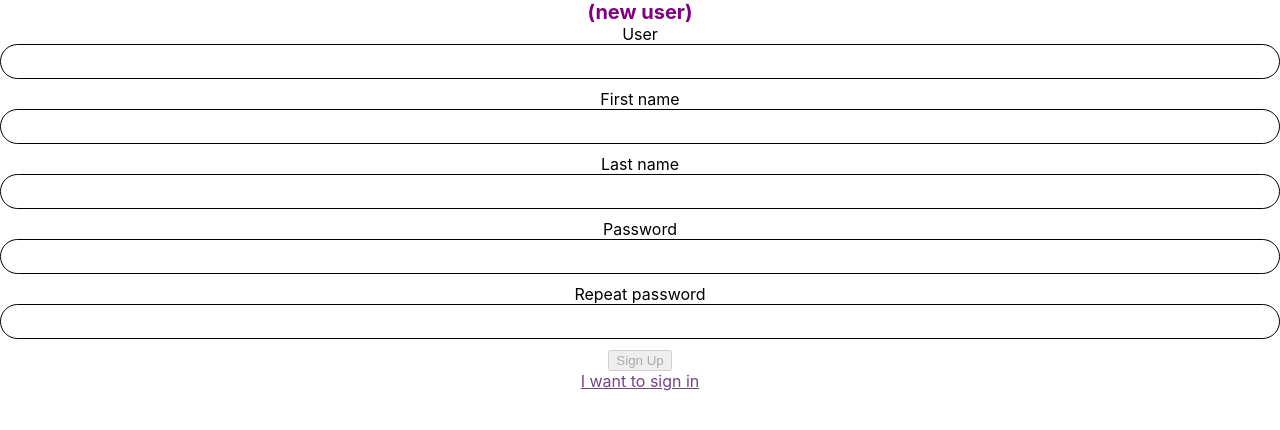
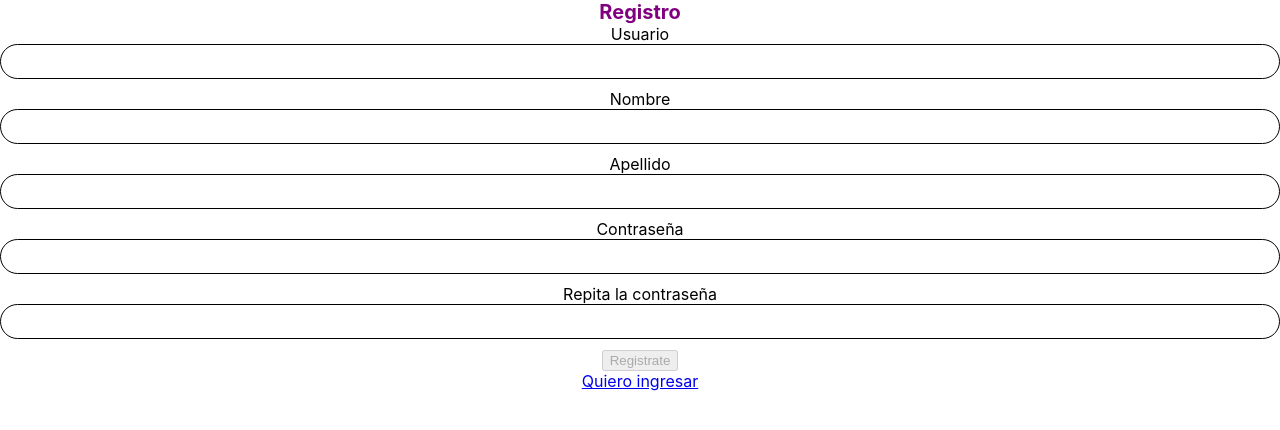
Before and after one commit to Ru922/Front-EndKaizen, a React (Create React App) app: page /createUser in a window 1280 px wide. Shown: the top 430 px of the page. Built offline with nearby package versions, Linux system fonts and the light colour scheme.

Commit message:
Unos pequeños cambios

```diff
--- a/src/Routes.js
+++ b/src/Routes.js
@@ -1,8 +1,5 @@
 import React from 'react';
-import {
-    BrowserRouter as Router,
-    Route,
-  } from "react-router-dom";
+import {BrowserRouter as Router,Route,} from "react-router-dom";
 import Login from './pages/Login/Login';
 import CreateUser from './pages/CreateUser/CreateUser';
 
--- a/src/pages/CreateUser/CreateUser.js
+++ b/src/pages/CreateUser/CreateUser.js
@@ -101,8 +101,6 @@ const CreateUser = () => {
         }
     }
 
-    let open = true;
-
     let screenWidth = window.innerWidth;
 
     return (
@@ -113,15 +111,15 @@ const CreateUser = () => {
             <div className='CreateUserContainer'>
                 <div className='BackgroundWeb' />
 
-                { screenWidth < 1030 && <Title text='(new user)' /> }
+                { screenWidth < 1030 && <Title text='Registro' /> }
 
                 <div className='createUserContent'>
 
                     <div className='formCreateUser'>
 
-                    { screenWidth > 1030 && <Title text='(new user)' /> }
+                    { screenWidth > 1030 && <Title text='Registro' /> }
 
-                        <Label text='User' />
+                        <Label text='Usuario' />
                         <Input
                             attribute={{
                                 name: 'username',
@@ -134,7 +132,7 @@ const CreateUser = () => {
                         { errors.usernameError &&
                             <ErrorNotification text='Required.' /> }
 
-                        <Label text='First name' />
+                        <Label text='Nombre' />
                         <Input
                             attribute={{
                                 name: 'firstName',
@@ -147,7 +145,7 @@ const CreateUser = () => {
                         { errors.firstNameError &&
                             <ErrorNotification text='Required.' /> }
 
-                        <Label text='Last name' />
+                        <Label text='Apellido' />
                         <Input
                             attribute={{
                                 name: 'lastName',
@@ -160,7 +158,7 @@ const CreateUser = () => {
                         { errors.lastNameError &&
                             <ErrorNotification text='Required.' /> }
 
-                        <Label text='Password' />
+                        <Label text='Contraseña' />
                         <Input
                             attribute={{
                                 name: 'password',
@@ -173,7 +171,7 @@ const CreateUser = () => {
                         { errors.passwordError &&
                             <ErrorNotification text='min. 6 characters' /> }
 
-                        <Label text='Repeat password' />
+                        <Label text='Repita la contraseña' />
                         <Input
                             attribute={{
                                 name: 'passwordAgain',
@@ -187,7 +185,7 @@ const CreateUser = () => {
                             <ErrorNotification text="Password don't match" /> }
 
                         <Button
-                            text='Sign Up'
+                            text='Registrate'
                             handleOnClick={handleSubmit}
                             param={params}
                         />
@@ -199,10 +197,9 @@ const CreateUser = () => {
                         }}>
                             <Link
                             to='/'
-                            style={{ color: '#734488' }}
                             >
                                 <Label
-                                text='I want to sign in' />
+                                text='Quiero ingresar' />
                             </Link>
                         </div>
                     </div>
--- a/src/pages/Login/Login.js
+++ b/src/pages/Login/Login.js
@@ -105,8 +105,9 @@ const Login = () => {
                 Ingresar
             </button>
             <div>
-            <Link to='/createUser'style={{ color: '#734488' }}>
-            <Label text='I want to sign up' />
+                <Label text='Quieres ser parte de la comunidad Kaizen?'/>
+            <Link to='/createUser'>
+            <Label text='Registrate aqui' />
             </Link>
             </div>
         </div>
```
